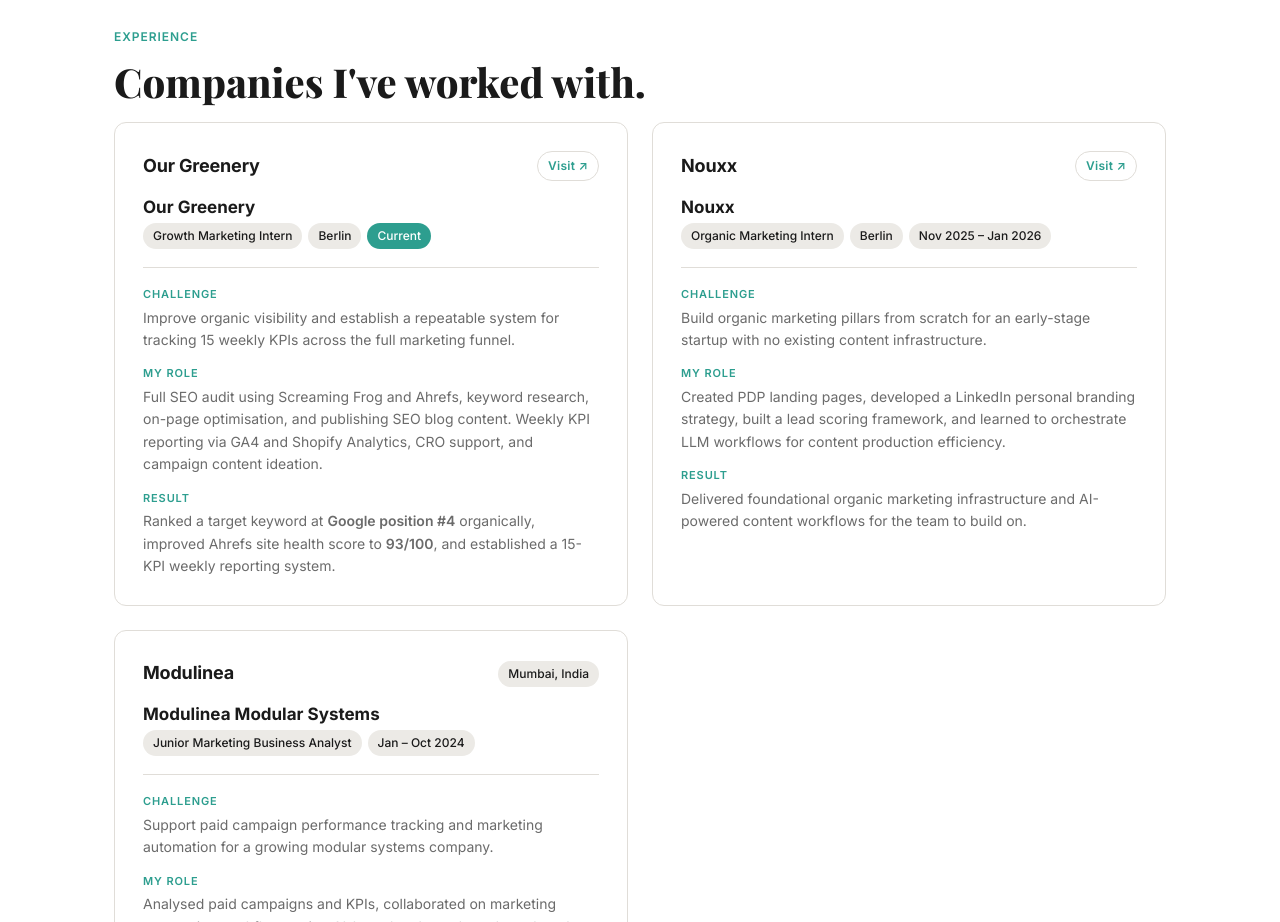
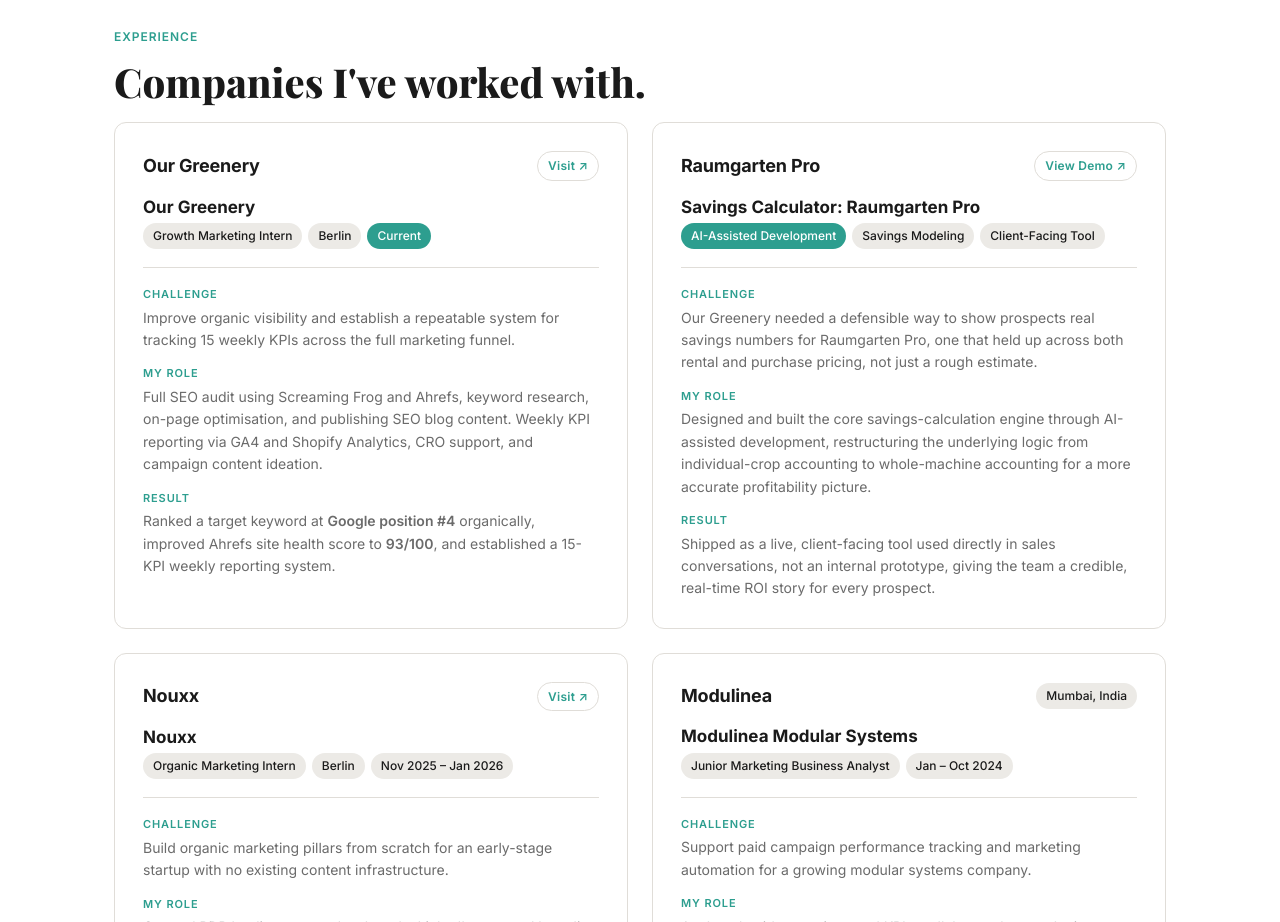
Before and after one commit to darshilbhatt-work/darshil_portfolio, a website built with Vite: page index.html in a window 1280 px wide. Shown: the part 9360-10282 px from the top of the page. Built offline with nearby package versions, Linux system fonts and the light colour scheme; a web font is replaced by a local one.

Commit message:
Add Raumgarten Pro savings calculator as a product-built entry
New card in the Companies I've worked with grid, positioned right
after Our Greenery, using the exact same Challenge/Role/Result card
structure. Documents the ROI calculation engine built through
AI-assisted development for Our Greenery's live sales tool, without
disclosing any internal formulas, cost data, or client specifics.

```diff
--- a/index.html
+++ b/index.html
@@ -713,6 +713,35 @@
           </dl>
         </article>
 
+        <!-- Product built: Our Greenery ROI Calculator -->
+        <article class="card brand-card reveal">
+          <header class="brand-card-header">
+            <div class="brand-logo-text">Raumgarten Pro</div>
+            <a href="https://dashboard.ourgreenery.com/demo/uebersicht" class="brand-visit-link" target="_blank" rel="noopener">View Demo ↗</a>
+          </header>
+          <h3 class="brand-name">Savings Calculator: Raumgarten Pro</h3>
+          <div class="brand-card-meta">
+            <span class="tag accent">AI-Assisted Development</span>
+            <span class="tag">Savings Modeling</span>
+            <span class="tag">Client-Facing Tool</span>
+          </div>
+
+          <dl class="brand-details">
+            <div class="brand-detail">
+              <dt class="brand-detail-label">Challenge</dt>
+              <dd>Our Greenery needed a defensible way to show prospects real savings numbers for Raumgarten Pro, one that held up across both rental and purchase pricing, not just a rough estimate.</dd>
+            </div>
+            <div class="brand-detail">
+              <dt class="brand-detail-label">My Role</dt>
+              <dd>Designed and built the core savings-calculation engine through AI-assisted development, restructuring the underlying logic from individual-crop accounting to whole-machine accounting for a more accurate profitability picture.</dd>
+            </div>
+            <div class="brand-detail">
+              <dt class="brand-detail-label">Result</dt>
+              <dd>Shipped as a live, client-facing tool used directly in sales conversations, not an internal prototype, giving the team a credible, real-time ROI story for every prospect.</dd>
+            </div>
+          </dl>
+        </article>
+
         <!-- Internship: Nouxx -->
         <article class="card brand-card reveal">
           <header class="brand-card-header">
```
